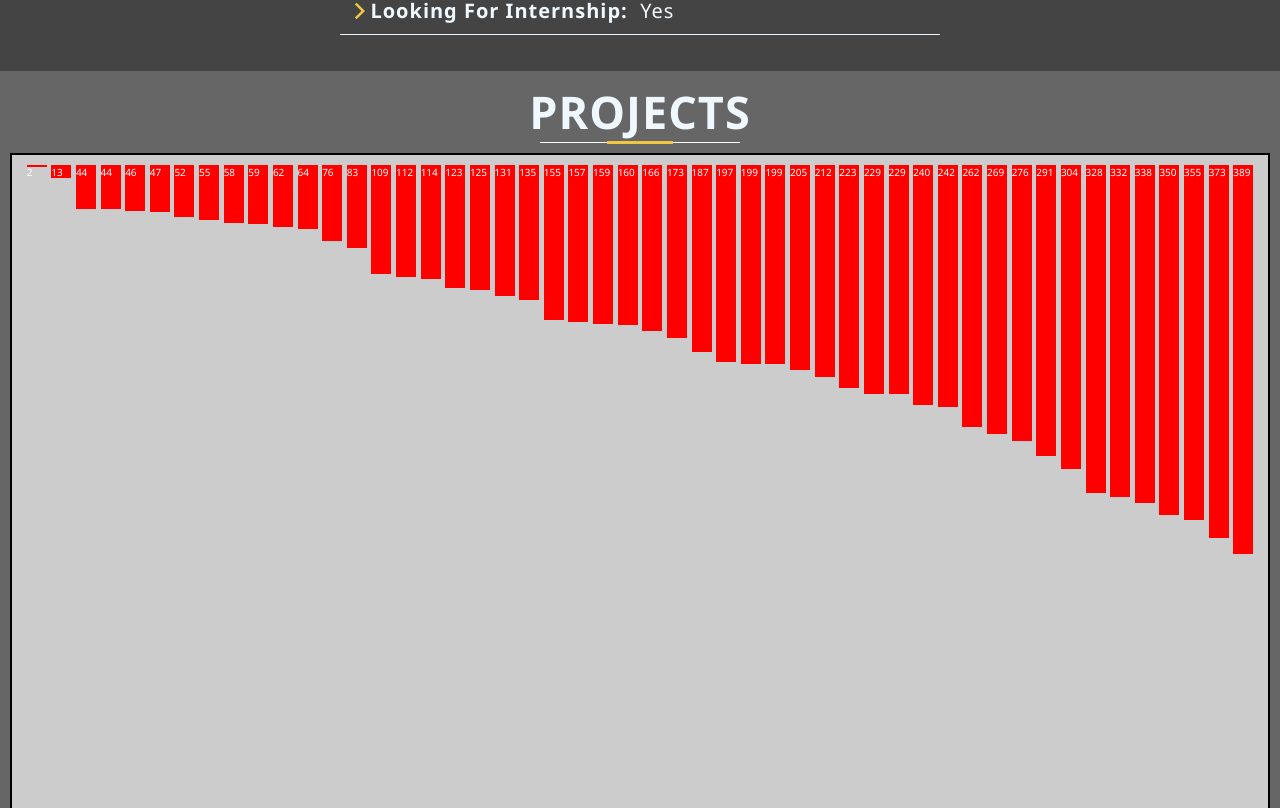
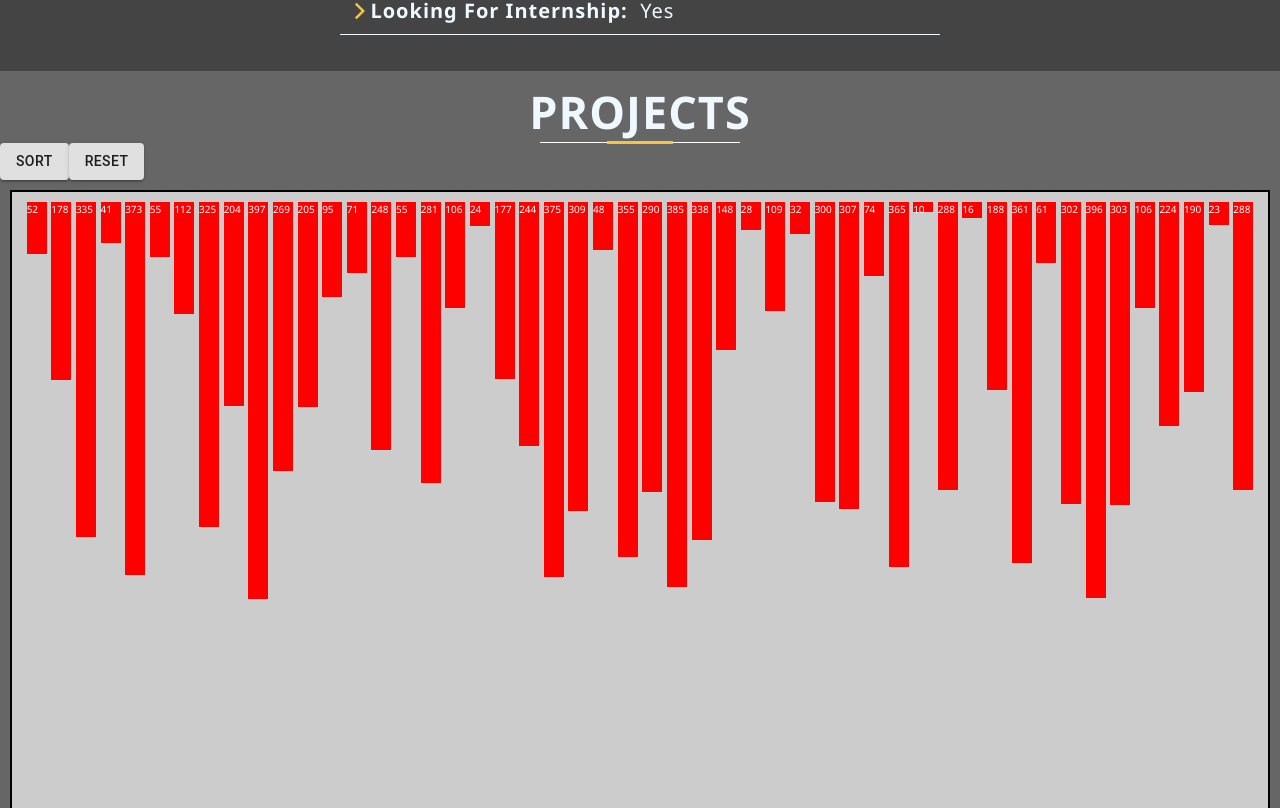
Before and after one commit to manishsencha/manishsencha.github.io, a React (Create React App) app: page / in a window 1280 px wide. Shown: the part 1972-2780 px from the top of the page. Built offline with nearby package versions, Linux system fonts and the light colour scheme; the HTML template or start-up script is replaced by a standard one.

Commit message:
added layout of sorting visualizer

```diff
--- a/src/Components/Quicksort.js
+++ b/src/Components/Quicksort.js
@@ -1,25 +1,35 @@
-import React from "react";
+import { Button } from "@material-ui/core";
+import React, { useState } from "react";
 
 import "../CSS/Quicksort.css";
 import Bar from "./Bar";
 
 export default function Quicksort() {
-  var arr = new Array(50);
-  for (var i = 0; i < 50; ++i) {
-    arr[i] = Math.floor(Math.random() * Math.floor(400));
-  }
+  const [arr] = useState(
+    [...Array(50)].map(() => Math.floor(Math.random() * Math.floor(400)))
+  );
 
-  console.log(arr);
-  arr.sort(function (a, b) {
-    return a - b;
-  });
-  console.log(arr);
-  const mp = arr.map((num, idx) => {
-    return <Bar key={idx} height={num} />;
-  });
+  const [st, changeSt] = useState(false);
+
   return (
     <>
-      <div className="layout">{mp}</div>
+      <Button variant="contained" onClick={() => changeSt(true)}>
+        Sort
+      </Button>
+      <Button variant="contained" onCanPlay={() => changeSt(false)}>
+        Reset
+      </Button>
+      <div className="layout">
+        {st
+          ? arr
+              .sort((a, b) => a - b)
+              .map((num, idx) => {
+                return <Bar key={idx} height={num} />;
+              })
+          : arr.map((num, idx) => {
+              return <Bar key={idx} height={num} />;
+            })}
+      </div>
     </>
   );
 }
```
Also changed, not shown: 2 other files (tests, documents, lock files or other folders).
